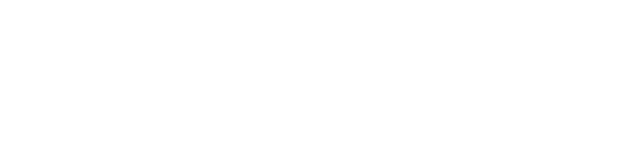
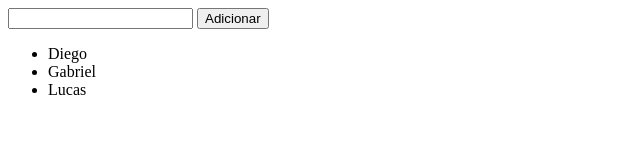
Before and after one commit to MarllonCampos/Rocket-JS-ES6-JS, a website: page Desafios-DOM/ex04/index.html in a window 1280 px wide. Shown: the whole page, without its empty margins (0-640 px from the left). Drawn offline with Linux system fonts and the light colour scheme.

Commit message:
Com base no desafio anterior inserir novos itens na li com base no input do usuario

```diff
--- a/Desafios-DOM/ex04/index.html
+++ b/Desafios-DOM/ex04/index.html
@@ -9,7 +9,47 @@
 </head>
 
 <body>
+    <input type="text" name="nome">
+    <button onClick="adicionar()">Adicionar</button>
 
+    <ul>
+
+    </ul>
+
+
+
+    <script>
+        var ul = document.querySelector('ul')
+        var nomes = ["Diego", "Gabriel", "Lucas"];
+        var inputText = document.querySelector('input[name=nome]')
+        var liElement = document.createElement('li')
+
+        nomes.map((item) => {
+            liElement = document.createElement('li')
+            liElement.appendChild(document.createTextNode(item))
+
+            ul.appendChild(liElement)
+        })
+
+        function adicionar() {
+
+            liElement = document.createElement('li')
+            liElement.appendChild(document.createTextNode(inputText.value))
+
+            ul.appendChild(liElement)
+
+
+            inputText.value = ""
+
+
+
+        }
+
+
+
+
+
+    </script>
 </body>
 
 </html>
```
